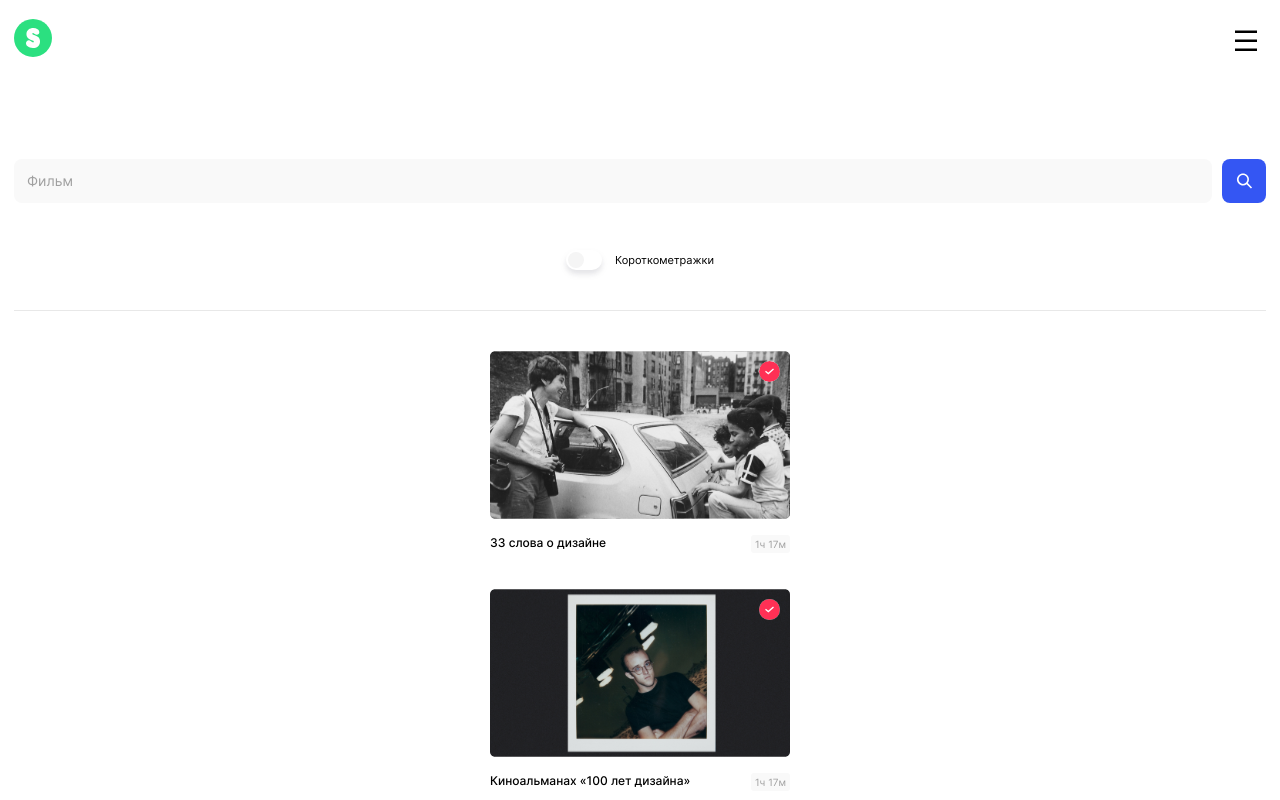
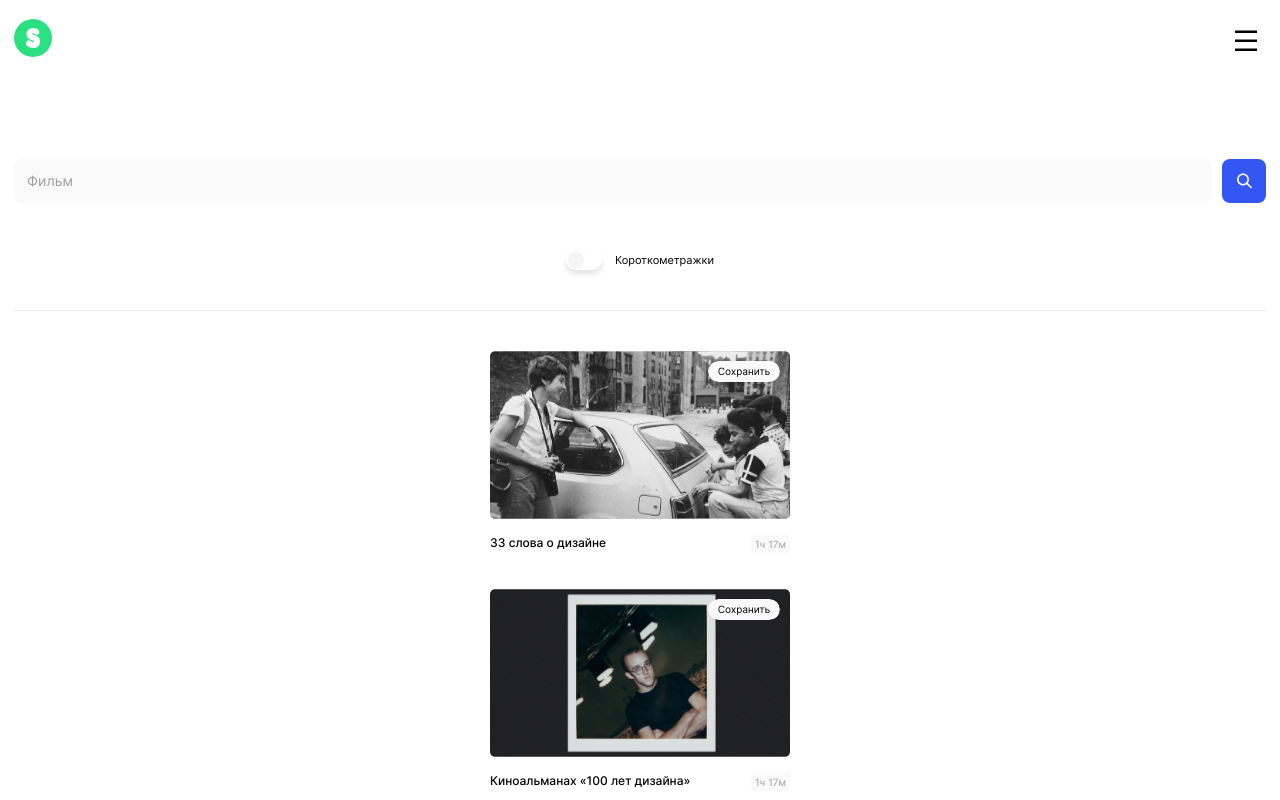
Before and after one commit to Maryk1007/movies-explorer-frontend, a React (Create React App) app: page /movies in a window 1280 px wide. Shown: the top 800 px of the page. Built offline with nearby package versions, Linux system fonts and the light colour scheme.

Commit message:
layout checkbox movieCard

```diff
--- a/src/components/MoviesCard/MoviesCard.css
+++ b/src/components/MoviesCard/MoviesCard.css
@@ -40,37 +40,39 @@
   padding: 3px 4px;
 }
 
-.movie__checkbox {
-  margin: 0;
-  padding: 0;
+.movie-checkbox__default {
+  -webkit-appearance: none;
+  -moz-appearance: none;
+  appearance: none;
+  position: absolute;
+}
+
+.movie-checkbox__custom {
   position: absolute;
   top: 10px;
   right: 10px;
+  margin: 0;
+  padding: 0;
   align-self: center;
+  border: none;
+  cursor: pointer;
+  transition: opacity .3s ease-in;
   width: 72px;
   height: 21px;
+  background-image: url(../../images/movie_checkbox.svg);
   background-position: center;
   background-repeat: no-repeat;
-  border: none;
   border-radius: 30px;
-  cursor: pointer;
-  transition: opacity .3s ease-in;
 }
 
-.movie__checkbox_default {
-  background-image: url(../../images/movie_checkbox.svg);
-}
-
-
-.movie__checkbox_checked {
+.movie-checkbox__default:checked + .movie-checkbox__custom {
   background-image: url(../../images/movie_checked.svg);
   width: 21px;
   border-radius: 50px;
 }
 
-
-.movie__checkbox_delete {
+/* .movie__checkbox_delete {
   background-image: url(../../images/movie_checkbox_delete.svg);
   width: 21px;
   border-radius: 50px;
-}
+} */
--- a/src/components/MoviesCard/MoviesCard.js
+++ b/src/components/MoviesCard/MoviesCard.js
@@ -1,3 +1,4 @@
+import {useState} from "react";
 import { Routes, Route } from "react-router-dom";
 
 function MoviesCard({location, ...movie}) {
@@ -6,6 +7,12 @@ function MoviesCard({location, ...movie}) {
     const hours = Math.trunc(time / 60);
     const minutes = time - (hours * 60)
     return hours + "ч " + minutes + "м";
+  };
+
+  const [checked, setChecked] = useState(false);
+
+  const handleChange = () => {
+    setChecked(!checked);
   };
 
   return (
@@ -19,19 +26,23 @@ function MoviesCard({location, ...movie}) {
         </div>
         <Routes>
             <Route path="" element={
-              <button
-                type="button"
-                aria-label="Сохранить фильм"
-                className="movie__checkbox movie__checkbox_default movie__checkbox_checked">
-              </button>}>
+              <label className="movie-checkbox">
+                <input
+                  className="movie-checkbox__default"
+                  type='checkbox'
+                  id='movie-checkbox'
+                  defaultChecked={checked}
+                  onChange={handleChange}/>
+                  <span className="movie-checkbox__custom"></span>
+              </label>}>
             </Route>
-            <Route path="" element={
+            {/* <Route path="" element={
               <button
                 type="button"
                 aria-label="Удалить фильм из сохраненных"
                 className="movie__checkbox movie__checkbox_delete">
               </button>}>
-            </Route>
+            </Route> */}
           </Routes>
       </li>
   );
```
